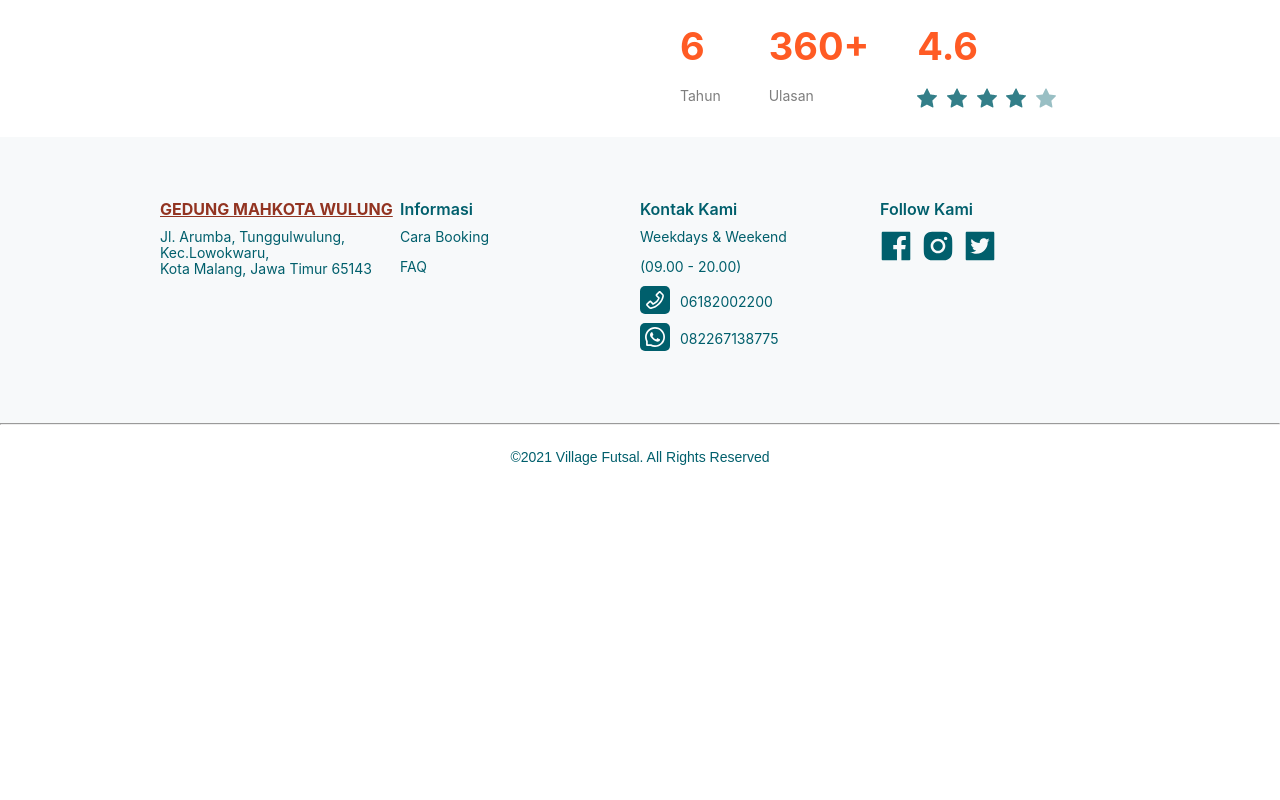
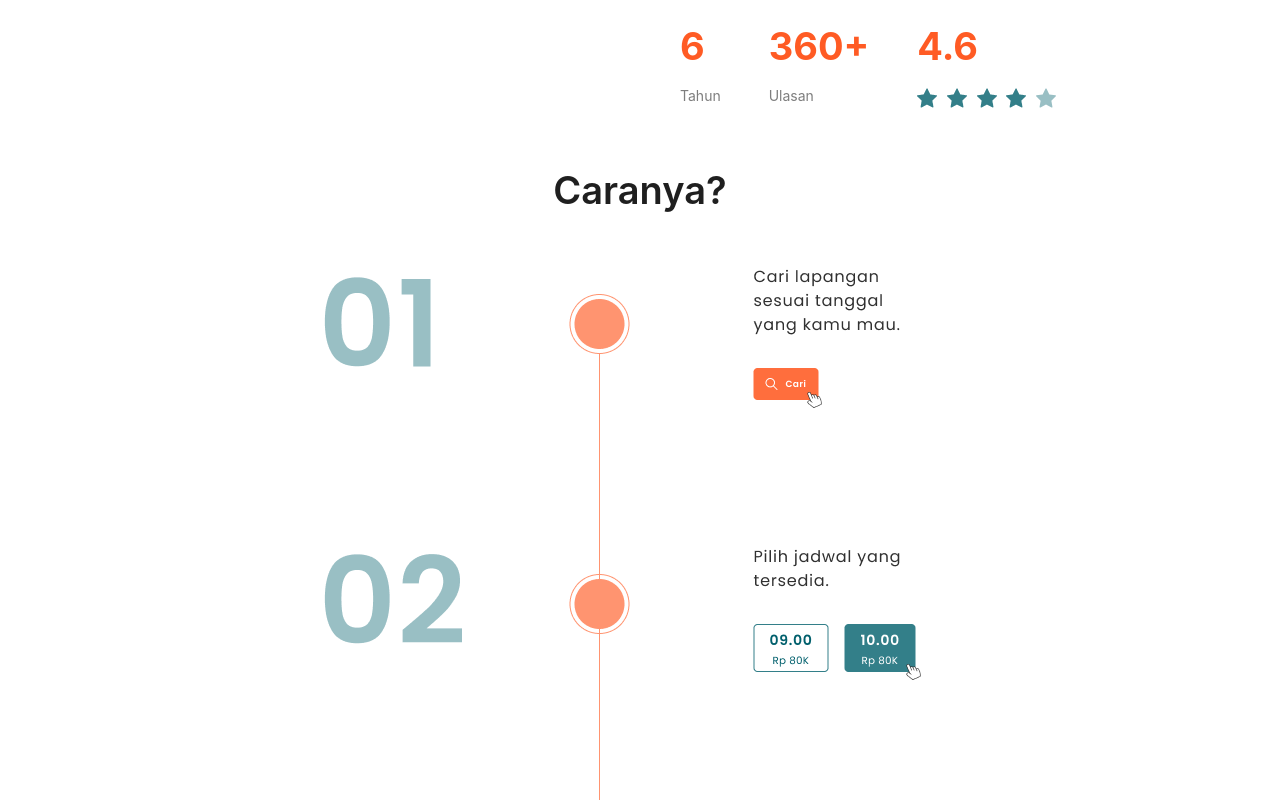
Before and after one commit to ZulfanFaizal11/fe-skripsi, a React (Vite) app: page / in a window 1280 px wide. Shown: the part 1480-2280 px from the top of the page. Before the commit the page ends 1969 px from the top, so only its background shows below. Built offline with nearby package versions, Linux system fonts and the light colour scheme.

Commit message:
update : add new section for method

```diff
--- a/src/pages/LandingPage.jsx
+++ b/src/pages/LandingPage.jsx
@@ -1,5 +1,6 @@
 import About from "../user/components/about/About";
 import Home from "../user/components/home/Home";
+import Method from "../user/components/method/Method";
 import LayoutUser from "../user/layout/LayoutUser";
 
 const LandingPage = () => {
@@ -7,6 +8,7 @@ const LandingPage = () => {
     <LayoutUser>
       <Home></Home>
       <About></About>
+      <Method></Method>
     </LayoutUser>
   );
 };
--- /dev/null
+++ b/src/user/components/method/Method.jsx
@@ -0,0 +1,27 @@
+import { Col, Row, Typography,Image} from "antd"
+import IconMethod from '../../../assets/user/method/steps.png'
+const { Title } = Typography
+
+
+function Method() {
+  return (
+    <>
+    <Row justify="center" style={{ paddingTop: "30px"}}>
+      <Col xs={24}>
+      <Row justify="center" style={{ textAlign: 'center'}}>
+        <Col>
+        <Title>Caranya?</Title>
+        </Col>
+      </Row>
+      <Row justify="center" style={{ textAlign: "center"}}>
+        <Col>
+         <Image alt="steps" src={IconMethod} />
+        </Col>
+      </Row>
+      </Col>
+    </Row>
+    </>
+  )
+}
+
+export default Method
```
Also changed, not shown: src/assets/user/method/steps.png (added).
